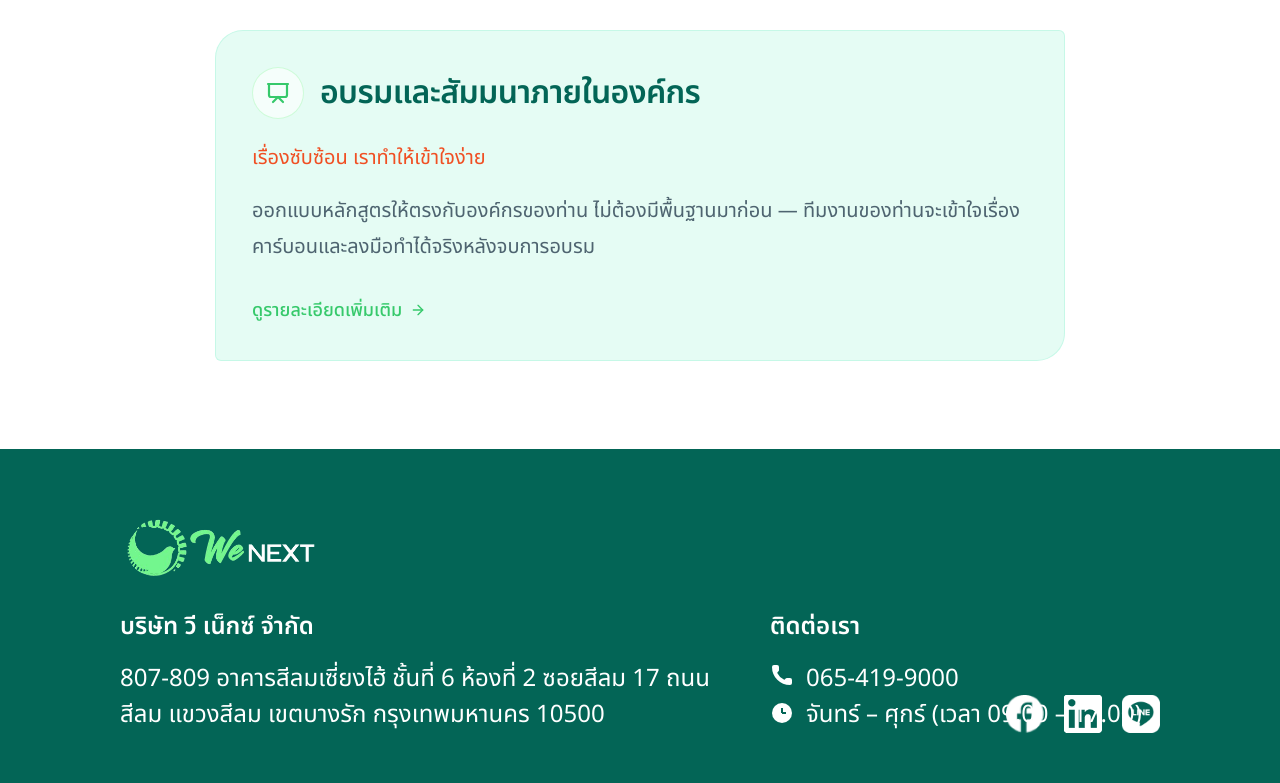
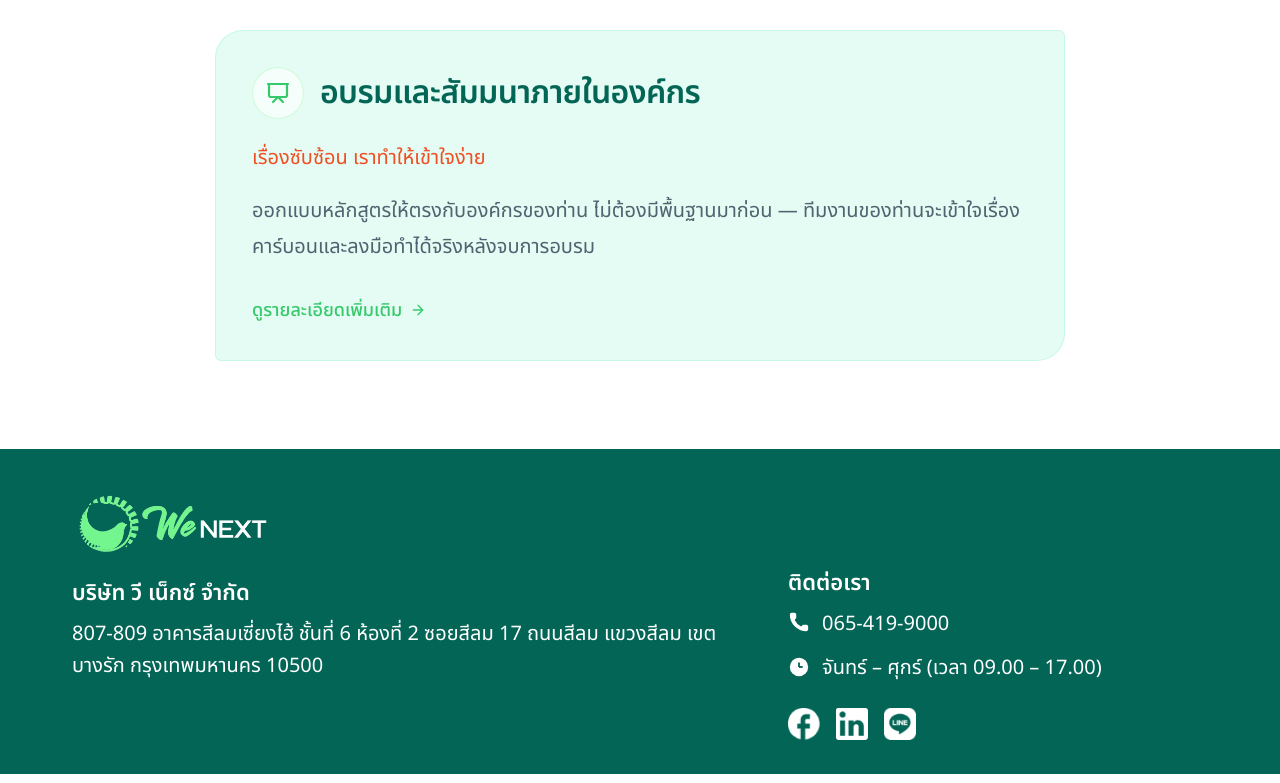
Before and after one commit to Muslin6409682843/we-next-website, a Next.js app in the folder frontend/: page / in a window 1280 px wide. Shown: the part 1949-2732 px from the top of the page. Built offline with nearby package versions, Linux system fonts and the light colour scheme.

Commit message:
fix footer

```diff
--- a/frontend/app/components/layout/Footer.tsx
+++ b/frontend/app/components/layout/Footer.tsx
@@ -1,33 +1,50 @@
 import { Phone } from "lucide-react";
-
 
 export default function Footer() {
   return (
     <footer className="w-full bg-[#036556] text-white overflow-hidden">
       <div
         className="
-          px-[210px] py-[50px]
+          max-w-[1600px]
+          mx-auto
 
-          max-[1400px]:px-[120px]
-          max-[1200px]:px-[80px]
-          max-[992px]:px-[50px]
+          px-[120px]
+          pt-[26px]
+          pb-[34px]
+
+          max-[1440px]:px-[72px]
+          max-[1280px]:px-[56px]
+          max-[1100px]:px-[40px]
           max-[768px]:px-[30px]
           max-[640px]:px-5
 
-          grid grid-cols-[600px_auto]
+          max-[768px]:pt-[22px]
+          max-[768px]:pb-[28px]
+
+          max-[640px]:pt-[18px]
+          max-[640px]:pb-[24px]
+
+          grid grid-cols-[minmax(0,1fr)_420px]
           max-[1100px]:grid-cols-1
 
-          gap-[50px]
+          gap-[80px]
+          max-[1440px]:gap-[56px]
           max-[1100px]:gap-10
+          max-[640px]:gap-8
+
+          items-start
         "
       >
         {/* 🔹 LEFT */}
-        <div className="grid grid-rows-[auto_auto_auto_auto]">
+        <div className="min-w-0">
           <img
             src="/logo-white.png"
             alt="WeNext Logo"
             className="
-              w-[213px] h-[98px] object-contain mb-3
+              w-[213px]
+              h-[98px]
+              object-contain
+              mb-1
 
               max-[768px]:w-[180px]
               max-[768px]:h-auto
@@ -36,7 +53,11 @@ export default function Footer() {
 
           <p
             className="
-              text-[24px] font-semibold mb-4
+              text-[24px]
+              font-semibold
+              mb-2
+
+              max-[1440px]:text-[22px]
 
               max-[768px]:text-[20px]
               max-[640px]:text-[18px]
@@ -47,10 +68,16 @@ export default function Footer() {
 
           <p
             className="
-              text-[24px] leading-[36px]
+              max-w-[760px]
 
-              max-[768px]:text-[20px]
-              max-[768px]:leading-[32px]
+              text-[24px]
+              leading-[36px]
+
+              max-[1440px]:text-[20px]
+              max-[1440px]:leading-[32px]
+
+              max-[768px]:text-[18px]
+              max-[768px]:leading-[30px]
 
               max-[640px]:text-[16px]
               max-[640px]:leading-[28px]
@@ -64,21 +91,22 @@ export default function Footer() {
         {/* 🔹 RIGHT */}
         <div
           className="
-            relative
-            grid grid-rows-[auto_auto_auto_auto]
+            w-full
+            max-w-[420px]
 
-            pt-[110px]
+            pt-[92px]
 
             max-[1100px]:pt-0
           "
         >
-          {/* spacer */}
-          <div className="max-[1100px]:hidden"></div>
-
           {/* title */}
           <p
             className="
-              text-[24px] font-semibold mb-4
+              text-[24px]
+              font-semibold
+              mb-2
+
+              max-[1440px]:text-[22px]
 
               max-[768px]:text-[20px]
               max-[640px]:text-[18px]
@@ -91,10 +119,17 @@ export default function Footer() {
           <div
             className="
               flex items-start gap-3
-              text-[24px] leading-[36px]
 
-              max-[768px]:text-[20px]
-              max-[768px]:leading-[32px]
+              text-[24px]
+              leading-[36px]
+
+              mb-3
+
+              max-[1440px]:text-[20px]
+              max-[1440px]:leading-[32px]
+
+              max-[768px]:text-[18px]
+              max-[768px]:leading-[30px]
 
               max-[640px]:text-[16px]
               max-[640px]:leading-[28px]
@@ -102,8 +137,15 @@ export default function Footer() {
           >
             <Phone
               className="
-                w-[24px] h-[24px]
-                fill-white stroke-none mt-[2px]
+                w-[24px]
+                h-[24px]
+                fill-white
+                stroke-none
+                mt-[3px]
+                shrink-0
+
+                max-[1440px]:w-[22px]
+                max-[1440px]:h-[22px]
 
                 max-[640px]:w-5
                 max-[640px]:h-5
@@ -117,10 +159,15 @@ export default function Footer() {
           <div
             className="
               flex items-start gap-3
-              text-[24px] leading-[36px]
 
-              max-[768px]:text-[20px]
-              max-[768px]:leading-[32px]
+              text-[24px]
+              leading-[36px]
+
+              max-[1440px]:text-[20px]
+              max-[1440px]:leading-[32px]
+
+              max-[768px]:text-[18px]
+              max-[768px]:leading-[30px]
 
               max-[640px]:text-[16px]
               max-[640px]:leading-[28px]
@@ -128,7 +175,13 @@ export default function Footer() {
           >
             <svg
               className="
-                w-[24px] h-[24px] mt-[4px]
+                w-[24px]
+                h-[24px]
+                mt-[4px]
+                shrink-0
+
+                max-[1440px]:w-[22px]
+                max-[1440px]:h-[22px]
 
                 max-[640px]:w-5
                 max-[640px]:h-5
@@ -162,25 +215,12 @@ export default function Footer() {
           {/* 🔥 SOCIAL */}
           <div
             className="
-              absolute
-              right-0
-              bottom-0
+              flex flex-wrap items-center gap-4
 
-              flex gap-5
+              mt-6
 
-              /* 🔥 Nest Hub fix */
-              max-[1024px]:relative
-              max-[1024px]:right-auto
-              max-[1024px]:bottom-auto
-              max-[1024px]:mt-8
-
-              /* 🔥 จอเตี้ยแบบ Nest Hub */
-              max-h-[700px]:relative
-              max-h-[700px]:right-auto
-              max-h-[700px]:bottom-auto
-              max-h-[700px]:mt-8
-
-              max-[640px]:gap-4
+              max-[640px]:gap-3
+              max-[640px]:mt-5
             "
           >
             <a
@@ -192,8 +232,15 @@ export default function Footer() {
                 src="/icons/facebook2.png"
                 alt="facebook"
                 className="
-                  w-[38px] h-[38px]
-                  cursor-pointer hover:opacity-70 transition
+                  w-[36px]
+                  h-[36px]
+
+                  cursor-pointer
+                  hover:opacity-70
+                  transition
+
+                  max-[1440px]:w-[32px]
+                  max-[1440px]:h-[32px]
 
                   max-[640px]:w-8
                   max-[640px]:h-8
@@ -210,8 +257,15 @@ export default function Footer() {
                 src="/icons/linkedin2.png"
                 alt="linkedin"
                 className="
-                  w-[38px] h-[38px]
-                  cursor-pointer hover:opacity-70 transition
+                  w-[36px]
+                  h-[36px]
+
+                  cursor-pointer
+                  hover:opacity-70
+                  transition
+
+                  max-[1440px]:w-[32px]
+                  max-[1440px]:h-[32px]
 
                   max-[640px]:w-8
                   max-[640px]:h-8
@@ -228,8 +282,15 @@ export default function Footer() {
                 src="/icons/line.png"
                 alt="line"
                 className="
-                  w-[38px] h-[38px]
-                  cursor-pointer hover:opacity-70 transition
+                  w-[36px]
+                  h-[36px]
+
+                  cursor-pointer
+                  hover:opacity-70
+                  transition
+
+                  max-[1440px]:w-[32px]
+                  max-[1440px]:h-[32px]
 
                   max-[640px]:w-8
                   max-[640px]:h-8
--- a/frontend/app/components/sections/services/ServicesIntro.tsx
+++ b/frontend/app/components/sections/services/ServicesIntro.tsx
@@ -35,12 +35,12 @@ export default function ServicesIntro() {
               className="
               text-[#73F68D]
               font-medium
-              tracking-[0.2em]
 
-              text-[12px] sm:text-[14px]
+
+              text-[24px] sm:text-[30px] lg:text-[38px]
             "
             >
-              เริ่มต้นการเดินทางสู่การลดคาร์บอนร่วมกัน
+              เริ่มต้นการเดินทางสู่การลดคาร์บอน
             </p>
 
             {/* MAIN HEADLINE */}
```
